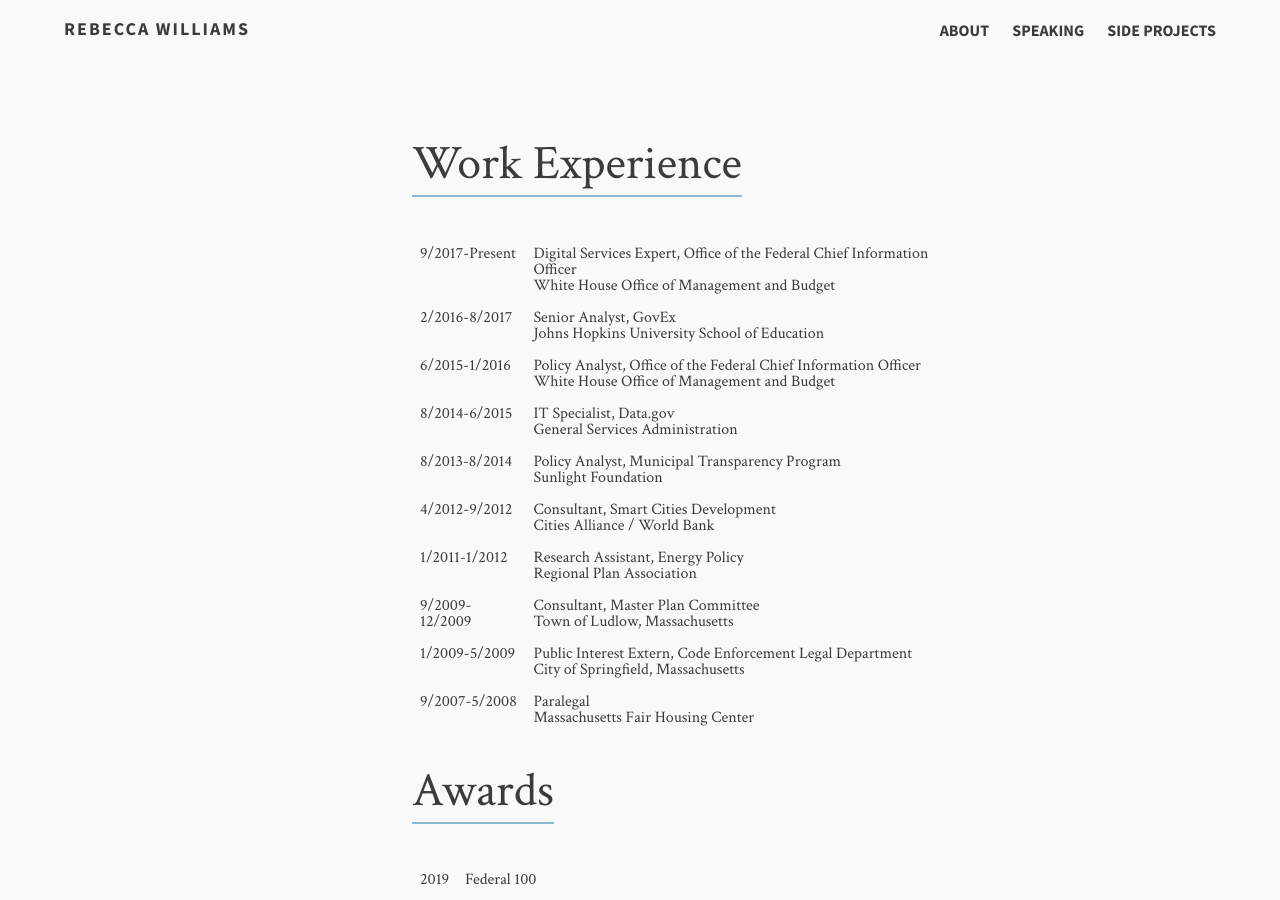
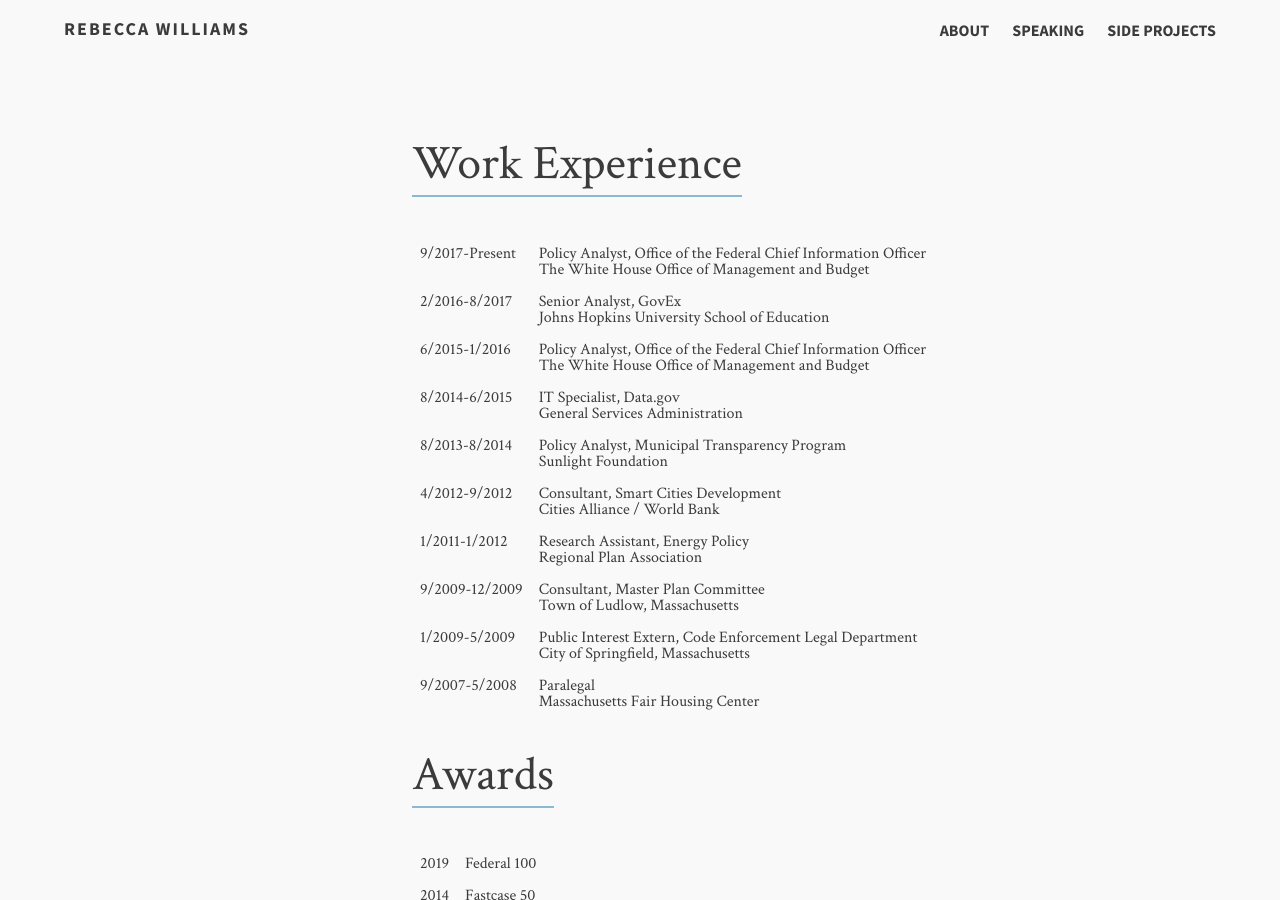
Before and after one commit to rebeccawilliams/rebeccawilliams.us, a Jekyll site: the page built from work.md, in a window 1280 px wide and 900 px high. Built offline with Jekyll 4.4.1, drawn with Linux system fonts in a browser that asks for light colours; nearby versions of some CDN libraries.

Commit message:
Update work.html

```diff
--- a/_layouts/work.html
+++ b/_layouts/work.html
@@ -19,8 +19,8 @@
 <p><table>
  <tr>
     <td>9/2017-Present</td>
-   <td>Digital Services Expert, Office of the Federal Chief Information Officer<br>
-White House Office of Management and Budget</td>
+   <td>Policy Analyst, Office of the Federal Chief Information Officer<br>
+The White House Office of Management and Budget</td>
 </tr>
 <tr>
     <td>2/2016-8/2017</td>
@@ -30,7 +30,7 @@
   <tr>
     <td>6/2015-1/2016</td>
     <td>Policy Analyst, Office of the Federal Chief Information Officer<br>
-White House Office of Management and Budget</td>
+The White House Office of Management and Budget</td>
   </tr>
   <tr>
     <td>8/2014-6/2015</td>
```
